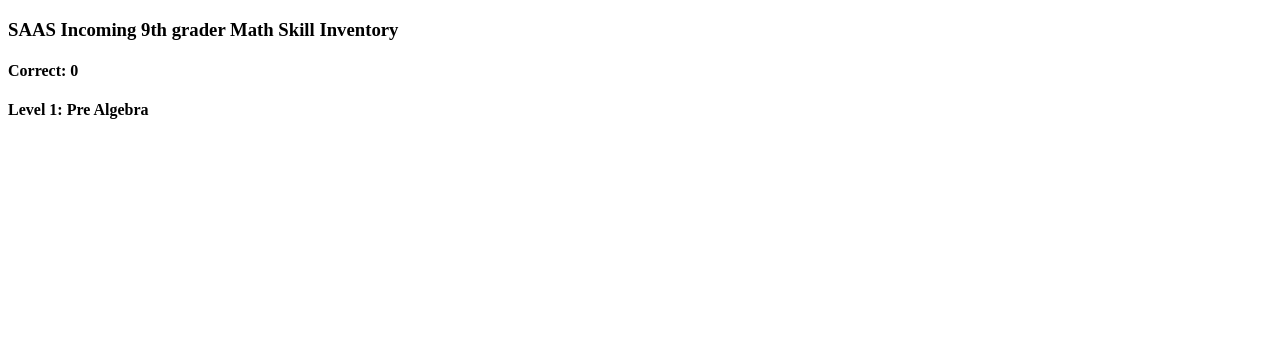
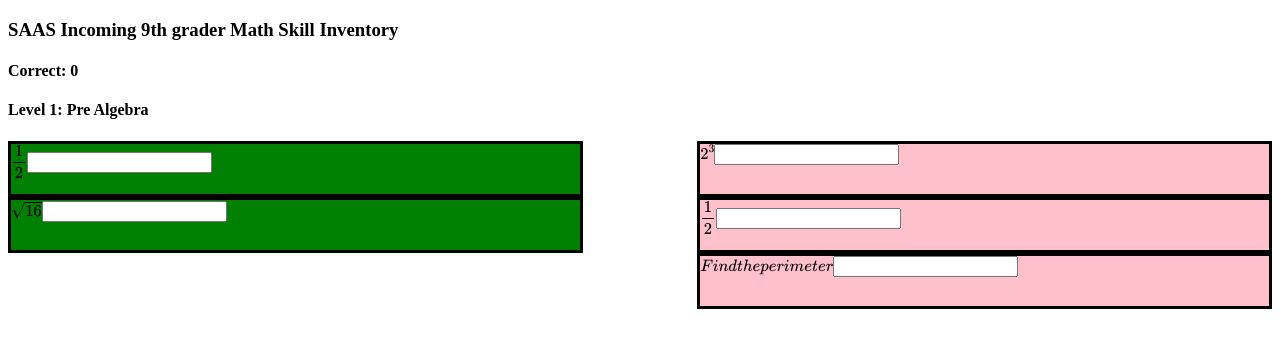
Before and after one commit to Andrengibson/day73, a website: page public/index.html in a window 1280 px wide. Drawn offline with nearby package versions, Linux system fonts and the light colour scheme; some packages are replaced by stand-ins of ours; files that its build step writes are made by us from their sources; no server answers.

Commit message:
Change index.html to Gary's version

```diff
--- a/public/index.html
+++ b/public/index.html
@@ -1,3 +1,4 @@
+
 
 
 <!DOCTYPE html>
@@ -5,10 +6,38 @@
 
 <head>
     <meta charset="UTF-8">
-    <title>day71</title>
-    <link rel="stylesheet" type="text/css" href="css/styles.css">
+    <title>day73</title>
     <style>
+    .odd {
+        background: green;
+        border-style: solid;
+        height: 50px;
+        width: 45%;
+        float: left;
 
+    }
+
+    .even {
+                height: 50px;
+        background: pink;
+        border-style: solid;
+        width: 45%;
+        float: right;
+
+    }
+
+    input {
+        /*   display:none; */
+        /*   visibility:hidden; */
+    }
+
+    .correct {
+        background-color: #00DD00;
+    }
+
+    .incorrect {
+        background-color: red;
+    }
     </style>
 </head>
 
@@ -20,14 +49,65 @@
     <script src='https://cdnjs.cloudflare.com/ajax/libs/jquery/3.4.0/jquery.min.js'></script>
     <script src='https://cdnjs.cloudflare.com/ajax/libs/mathjax/2.7.5/MathJax.js?config=TeX-MML-AM_CHTML'></script>
     <script id="rendered-js">
+    console.clear();
 
+
+    function makeQ(q, a, level) {
+        let question = {}
+        question.q = q;
+        question.a = a;
+        question.level = level;
+        return question;
+    }
+
+    let questions = [];
+    questions.push(makeQ("2^3", "8", 1));
+    questions.push(makeQ("\\dfrac{1}{2}", ".5", 1));
+    questions.push(makeQ("\\dfrac{1}{2}", ".5", 1));
+    questions.push(makeQ("\\sqrt{16}", "4", 1));
+    questions.push(makeQ("Find the perimeter", "4", 1,"q1.png"));
+
+
+    function makeTest(e) {
+        for (let i = 0; i < questions.length; i++) {
+            if (i % 2 == 1)
+                theQuestion = '<div class="odd">';
+            else
+                theQuestion = '<div class="even">';
+            theQuestion += '\\(';
+            theQuestion += questions[i].q;
+            theQuestion += '\\)';
+            theQuestion += '<input data-answer="';
+            theQuestion += questions[i].a;
+            theQuestion += '">'
+            theQuestion += '</div>';
+            $('#theQuestions').append(theQuestion);
+        }
+        MathJax.Hub.Queue(["Typeset", MathJax.Hub]);
+
+    }
+
+    makeTest();
+
+    $("input").change(checkAnswer);
+
+    $.getJSON('json',function (result){
+        console.log(result);
+    })
+
+    function checkAnswer(e) {
+        correct = $(this).data("answer");
+        response = $(this).val();
+
+        if (correct == response) {
+            $(this).removeClass("incorrect").addClass("correct");
+            var numCorrect = $("#numCorrect").text();
+            $("#numCorrect").text(numCorrect * 1 + 1);
+        } else {
+            $(this).removeClass("correct").addClass("incorrect");
+        }
+    }
     </script>
-
-    <script src="js/main.js"></script>
-<script>
-       // makeTest();
-    </script>
-
 </body>
 
 </html>
```
